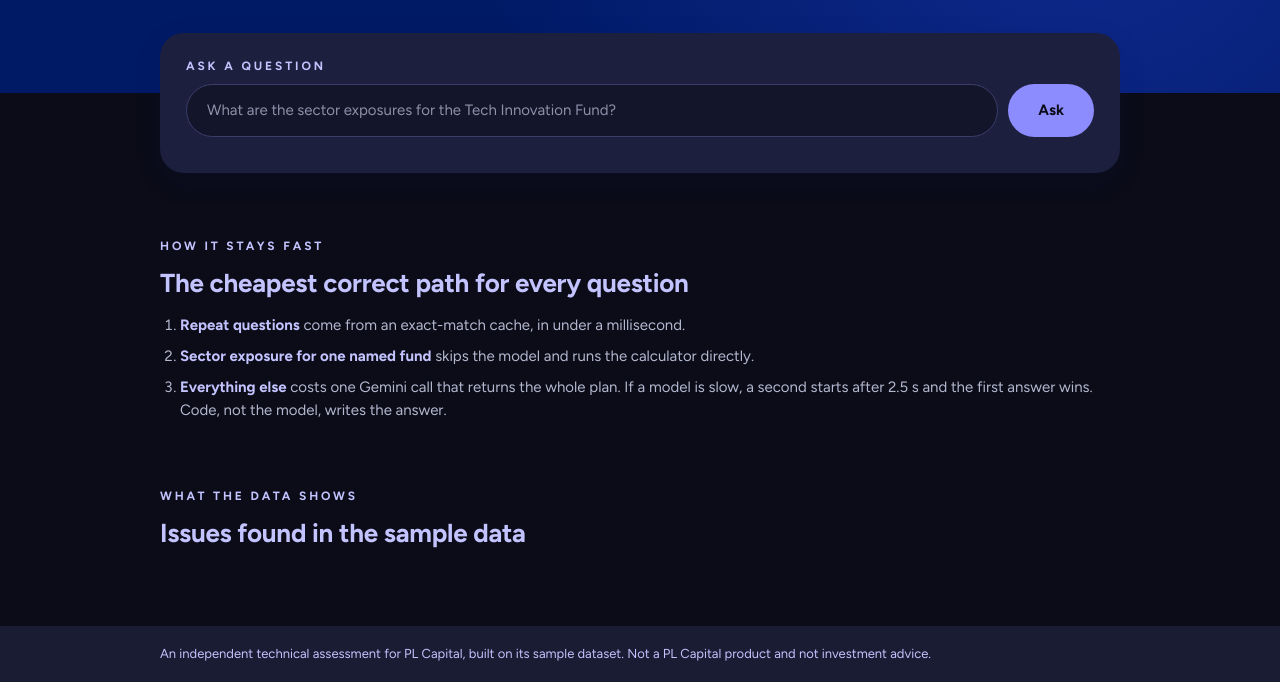
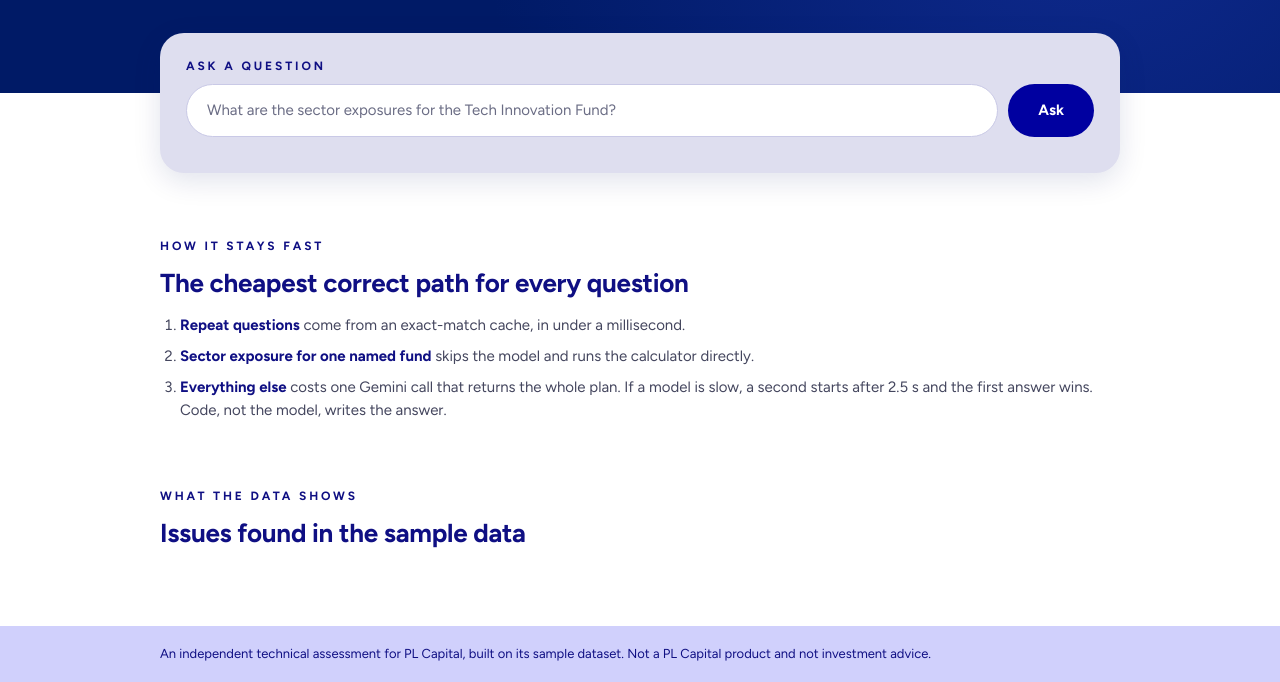
Before and after one commit to Mrudula211/portfolio-analytics-agent, a plain HTML site: page portfolio_agent/static/index.html in a window 1280 px wide. Shown: the part 258-940 px from the top of the page. Drawn offline with Linux system fonts and the dark colour scheme; no server answers.

Commit message:
Use the light theme only

```diff
--- a/portfolio_agent/static/styles.css
+++ b/portfolio_agent/static/styles.css
@@ -9,7 +9,7 @@
 }
 
 :root {
-  color-scheme: light dark;
+  color-scheme: light;
   --royal: #0000a0;
   --navy: #0f0f83;
   --hero: #001a66;
@@ -30,30 +30,6 @@
   --code: #f3f3fa;
   --warn-bg: #fdf6e7;
   --warn-ink: #6d4c00;
-}
-
-@media (prefers-color-scheme: dark) {
-  :root {
-    --royal: #8c8cff;
-    --navy: #c3c3ff;
-    --lavender: #1c1f3d;
-    --lavender-2: #1a1c33;
-    --green: #4cc97d;
-    --teal: #54b8b0;
-    --page: #0b0c18;
-    --surface: #13152a;
-    --ink: #eceef8;
-    --ink-2: #b4b8cf;
-    --ink-3: #8d91aa;
-    --line: #2a2d47;
-    --pill: #23264a;
-    --pill-line: #3a3e6a;
-    --bar: #6b7cf0;
-    --track: #22253f;
-    --code: #1b1e36;
-    --warn-bg: #2c2513;
-    --warn-ink: #eccb7c;
-  }
 }
 
 * { box-sizing: border-box; }
@@ -127,10 +103,6 @@ body {
   cursor: pointer;
 }
 
-@media (prefers-color-scheme: dark) {
-  .ask button { color: #0b0c18; }
-}
-
 .ask button:disabled { opacity: 0.65; cursor: wait; }
 :focus-visible { outline: 2px solid var(--royal); outline-offset: 2px; }
 
@@ -166,10 +138,6 @@ body {
 .route[data-route="fast_path"] { background: var(--teal); color: #fff; }
 .route[data-route="model"] { background: var(--royal); color: #fff; }
 .route:empty { display: none; }
-
-@media (prefers-color-scheme: dark) {
-  .route[data-route="fast_path"], .route[data-route="model"] { color: #0b0c18; }
-}
 
 .latency { font-weight: 700; font-variant-numeric: tabular-nums; }
 .breakdown { color: var(--ink-3); font-variant-numeric: tabular-nums; }
```
